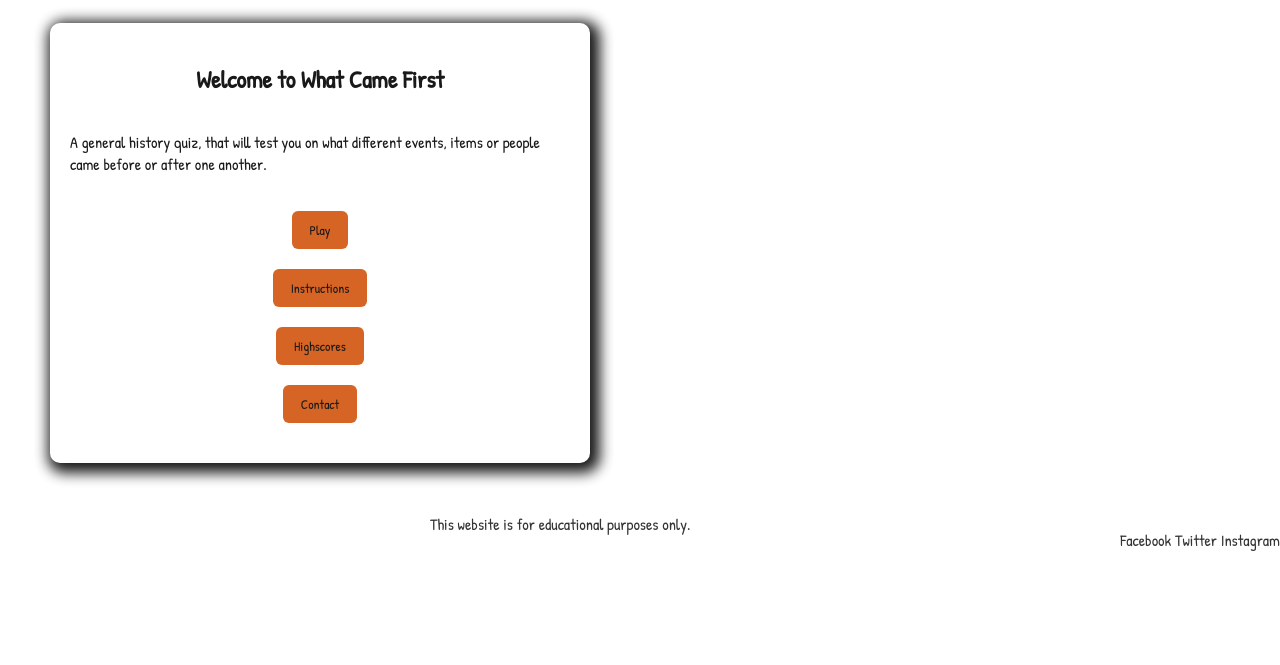
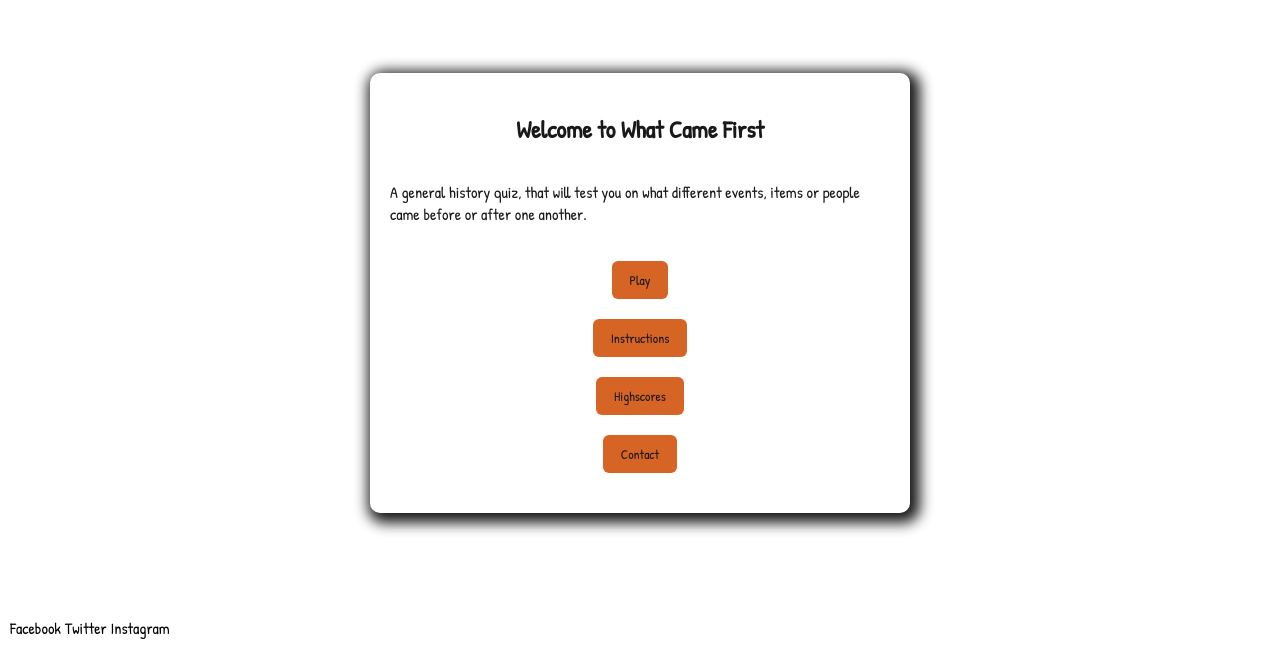
Before and after one commit to Megwana/whatcamefirst, a plain HTML site: page index.html in a window 1280 px wide. Shown: the part 135-800 px from the top of the page. Drawn offline with nearby package versions, Linux system fonts and the light colour scheme.

Commit message:
saving work, removed footer content and changed position to fixed

```diff
--- a/assets/css/style.css
+++ b/assets/css/style.css
@@ -47,7 +47,7 @@ nav {
 }
 
 .welcome-container {
-  margin: 50px;
+  margin: 100px auto 140px;
   display: flex;
   justify-content: center;
   align-items: center;
@@ -83,11 +83,9 @@ nav {
 }
 
 footer {
-  text-align: center;
-  background-color: white;
-  opacity: 0.8;
-}
-
-.social-links {
-  float: right;
-}
+    position: fixed;
+    bottom: 0;
+    min-height: 20px;
+    min-width: 100vw;
+    padding: 10px;
+  }
--- a/index.html
+++ b/index.html
@@ -14,7 +14,7 @@
     <!--Title Page-->
     <title>What Came First?</title>
 </head>
-<body class="flex-container">
+<body class="body-container">
     <nav>
         <!--Logo-->
         <logo class="landmark-logo">
@@ -26,10 +26,11 @@
                 <h1>WHAT CAME FIRST?</h1>
             </a>
         </header>
-        <!--Inserting symbol temporarily-->
+        <!--Inserting symbol temporarily
         <logo class="material-symbols-outlined">
             history_edu
         </logo>
+        -->
     </nav>
     <!--Welcome Container with introductory information and button links-->
     <div class="welcome-container">
@@ -58,9 +59,6 @@
                 <a href="#">Twitter</a>
                 <a href="#">Instagram</a>
             </p>
-            <p>
-                This website is for educational purposes only.
-            </p>
         </div>
     </footer>
     <!--Javascript link-->
```
